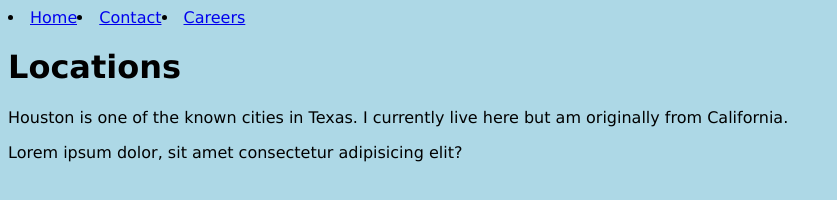
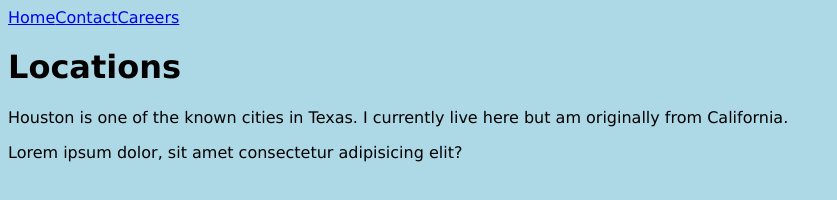
Before and after one commit to Filiaiga/wdd131, a plain HTML site: page week01/basic-layout.html in a window 1280 px wide. Shown: the whole page, without its empty margins (0-837 px from the left). Drawn offline with Linux system fonts and the light colour scheme.

Commit message:
deleted the li elements

```diff
--- a/week01/basic-layout.html
+++ b/week01/basic-layout.html
@@ -7,12 +7,13 @@
     <title>Asinate Filiaga WDD 131</title>
     <link rel="stylesheet" href="styles/layout.css">
 </head>
+
 <body>
     <header>
         <nav>
-            <li> <a href="a">Home</a></li>
-            <li> <a href="b">Contact</a></li>
-            <li> <a href="c">Careers</a></li>
+            <a href="a">Home</a>
+            <a href="b">Contact</a>
+            <a href="c">Careers</a>
         </nav>
         <h1>Locations</h1>
         <p>Houston is one of the known cities in Texas. I currently live here but am originally from California. </p>
```
